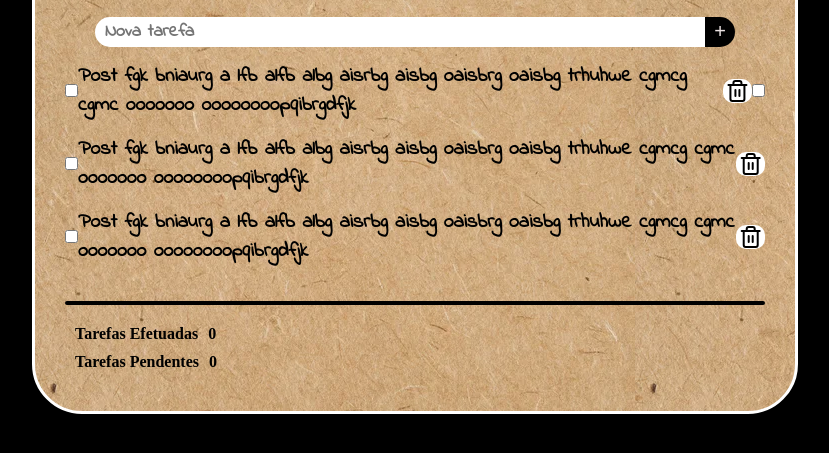
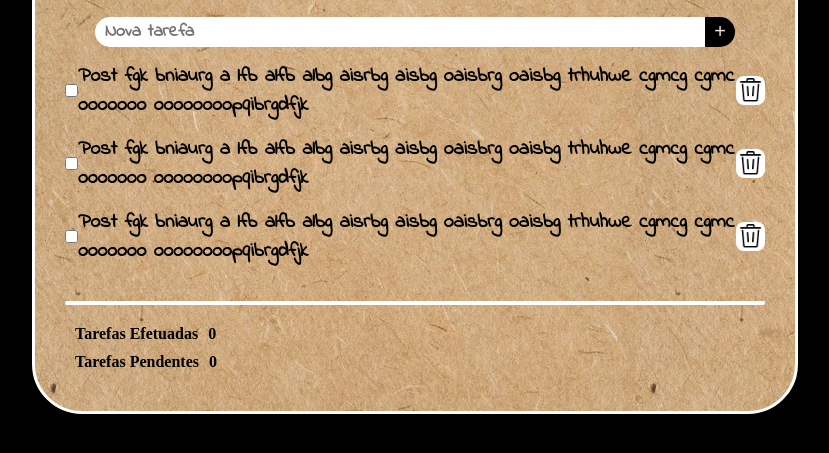
Before and after one commit to RayssaCorreia/front-end, a plain HTML site: page AulaVIII/tarefas/Lista/index.html in a window 1280 px wide. Shown: the part 239-692 px from the top of the page, without its empty margins (225-1054 px from the left). Drawn offline with nearby package versions, Linux system fonts and the light colour scheme; a web font is replaced by a local one.

Commit message:
Continuação da atividade (TO DO)

```diff
--- a/AulaVIII/tarefas/Lista/index.html
+++ b/AulaVIII/tarefas/Lista/index.html
@@ -13,6 +13,7 @@
     <link href="https://fonts.googleapis.com/css2?family=Alfa+Slab+One&family=Anton&family=Indie+Flower&family=Rubik+Moonrocks&display=swap" rel="stylesheet">
     <script src="https://unpkg.com/feather-icons"></script>
     <script src="https://cdn.jsdelivr.net/npm/feather-icons/dist/feather.min.js"></script>
+
     <title>Lista de tarefas</title>
 </head>
 
@@ -32,22 +33,20 @@
         <div id="tarefas">
 
             <div class="tarefa">
-                <input type = "checkbox" class= "checkbox" name = "subscribe" value = "newsletter" IDTarefa = "0">
+                <input type = "checkbox" class= "checkbox" IDTarefa = "0">
                 <label for = "subscribeNews" class="taref"> Post fgk bniaurg a lfb alfb albg aisrbg aisbg oaisbrg oaisbg trhuhwe  cgmcg cgmc ooooooo oooooooopqibrgdfjk </label>
-                <i class="lixeira" data-feather="trash-2" ></i>
+                <img class="lixeira" src="./img/lixeira.png" alt="lixiira">
             </div>
+
+            <div class="tarefa">
+                <input type = "checkbox" class= "checkbox" IDTarefa = "0">
+                <label for = "subscribeNews" class="taref"> Post fgk bniaurg a lfb alfb albg aisrbg aisbg oaisbrg oaisbg trhuhwe  cgmcg cgmc ooooooo oooooooopqibrgdfjk </label>
+                <img class="lixeira" src="./img/lixeira.png" alt="lixiira">            </div>
 
             <div class="tarefa">
                 <input type = "checkbox" class= "checkbox" name = "subscribe" value = "newsletter" IDTarefa = "0">
                 <label for = "subscribeNews" class="taref"> Post fgk bniaurg a lfb alfb albg aisrbg aisbg oaisbrg oaisbg trhuhwe  cgmcg cgmc ooooooo oooooooopqibrgdfjk </label>
-                <i class="lixeira" data-feather="trash-2" ></i>
-            </div>
-
-            <div class="tarefa">
-                <input type = "checkbox" class= "checkbox" name = "subscribe" value = "newsletter" IDTarefa = "0">
-                <label for = "subscribeNews" class="taref"> Post fgk bniaurg a lfb alfb albg aisrbg aisbg oaisbrg oaisbg trhuhwe  cgmcg cgmc ooooooo oooooooopqibrgdfjk </label>
-                <i class="lixeira" data-feather="trash-2" ></i>
-            </div>
+                <img class="lixeira" src="./img/lixeira.png" alt="lixeira">            </div>
 
         </div>
 
--- a/AulaVIII/tarefas/Lista/script.js
+++ b/AulaVIII/tarefas/Lista/script.js
@@ -1,16 +1,47 @@
 feather.replace()
 
+// TAGS & VARIAVEIS //
 const divTarefa = document.createElement("div");
-divTarefa.setAttribute("class", "tarefa");
+const checkbox = document.createElement("input");
+const textoTarefa = document.createElement("label");
+const lixeira = document.createElement("img");
+const botaoJS = document.querySelector ("#btnMais");
+let texto = [];
+
+// DIV - TAREFA //
+divTarefa.setAttribute("class", "tarefa2");
 document.getElementById("tarefas").appendChild(divTarefa);
 
-const checkbox = document.createElement("input");
+// CHECKBOX //
 checkbox.setAttribute("type", "checkbox");
-document.querySelector(".tarefa").appendChild(checkbox);
+checkbox.setAttribute("class", "checkbox");
+checkbox.setAttribute("name", "subscribe");
+checkbox.setAttribute("IDTarefa", "0");// gerado pelo backend
 
-const textoTarefa = document.createElement("label")
+// LABEL - TEXTO BARRA //
+textoTarefa.setAttribute("for", "subscribeNews");
+textoTarefa.setAttribute("class", "taref");
+
+// IMG - LIXEIRA //
+lixeira.setAttribute("class", "lixeira");
+lixeira.setAttribute("src", "./img/lixeira.png");
+lixeira.setAttribute("alt", "lixeira");
 
 
+textoTarefa.onkeyup = () => {
+    texto = textoTarefa.value
+    if (texto.length > 0) {
+        apiCreateTask(`${texto}`, true);
+    }
+}
+
+botaoJS.onclick = function HTTPCreateTask(){
+    textoTarefa.innerHTML = `${texto}`;
+    document.querySelector(".tarefa2").appendChild(checkbox);
+    document.querySelector(".tarefa2").appendChild(textoTarefa);
+    document.querySelector(".tarefa2").appendChild(lixeira);
+
+}
 
 // GET //
 async function apiGetTask(){
--- a/AulaVIII/tarefas/Lista/style.css
+++ b/AulaVIII/tarefas/Lista/style.css
@@ -59,10 +59,10 @@ body{
 }
 
 .checkbox{
-    padding-top: 20px;
+    padding-top: 40px;
 }
 
-.tarefa {
+.tarefa, .tarefa2{
     font-family: 'Indie Flower';
     font-weight: 600;
     padding-top: 15px;
@@ -78,8 +78,10 @@ body{
 
 .lixeira{
     background-color:rgb(255, 255, 255);
-    border-radius: 10px;
-    width: 40px;
+    border-radius: 8px;
+    width: 25px;
+    height: 25px;
+    padding: 2px;
 }
 
 .riscar{
@@ -112,7 +114,6 @@ body{
 #linhaDeSeparacao{
     margin-top:20px;
     margin-bottom:20px;
-	border: 2px solid #000000;
+	border: 2px solid #ffffff;
     border-radius: 10px;
-    background-color: #ececf0;
 }
```
Also changed, not shown: AulaVIII/tarefas/Lista/img/lixeira.png (added).
